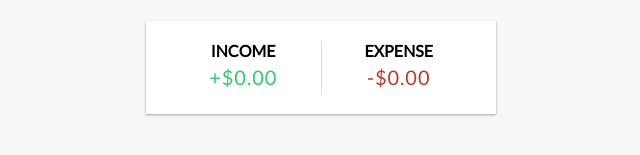
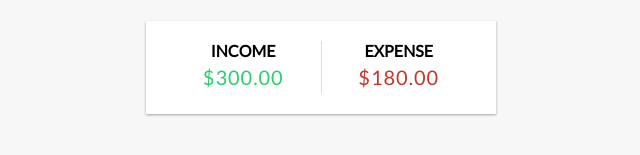
Before and after one commit to YawTeh/MERN-AlphaBudgeteers, a React (Create React App) app: page / in a window 1280 px wide. Shown: the part 136-291 px from the top of the page, without its empty margins (319-959 px from the left). Built offline with nearby package versions, Linux system fonts and the light colour scheme.

Commit message:
Implemented Self-Updated Balances Summary

```diff
--- a/src/components/IncomeExpenses.js
+++ b/src/components/IncomeExpenses.js
@@ -1,18 +1,34 @@
-import React from 'react'
+import React, { useContext } from "react";
+import { GlobalContext } from "../context/GlobalState";
 
 const IncomeExpenses = () => {
+    const { transactions } = useContext(GlobalContext);
+
+    const amounts = transactions.map((transaction) => transaction.amount);
+
+    const income = amounts
+        .filter((item) => item > 0)
+        .reduce((acc, item) => (acc += item), 0)
+        .toFixed(2);
+
+    const expense = (
+        amounts
+            .filter((item) => item < 0)
+            .reduce((acc, item) => (acc += item), 0) * -1
+    ).toFixed(2);
+
     return (
         <div className="inc-exp-container">
             <div>
                 <h4>Income</h4>
-                <p className="money plus">+$0.00</p>
+                <p className="money plus">${income}</p>
             </div>
             <div>
                 <h4>Expense</h4>
-                <p className="money minus">-$0.00</p>
+                <p className="money minus">${expense}</p>
             </div>
         </div>
-    )
-}
+    );
+};
 
-export default IncomeExpenses
+export default IncomeExpenses;
```
